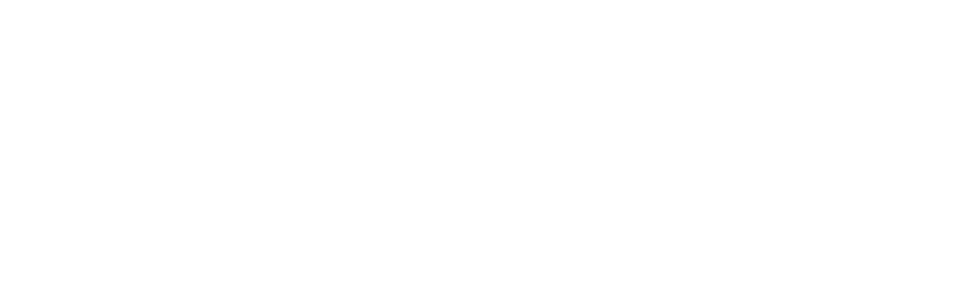
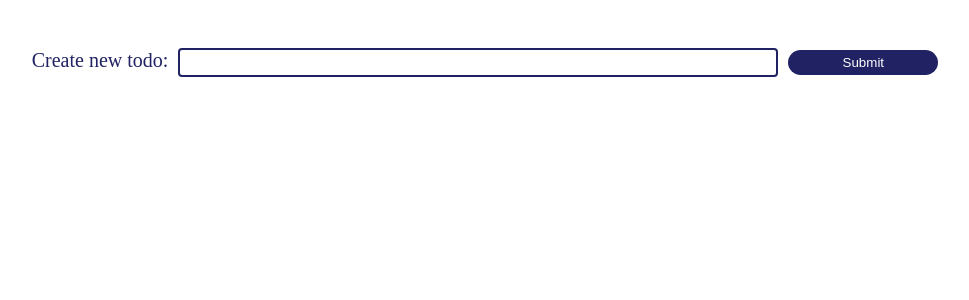
Before and after one commit to HannaRogalska/todo-project, a React (Vite) app: page / in a window 1280 px wide. Shown: the top 300 px of the page, without its empty margins (155-1124 px from the left). Built offline with nearby package versions, Linux system fonts and the light colour scheme.

Commit message:
created input-todo

```diff
--- a/src/App.tsx
+++ b/src/App.tsx
@@ -1,4 +1,5 @@
 import './App.css'
+import TodoInput from './Components/TodoInput/TodoInput'
 
 
 
@@ -7,7 +8,7 @@
 
   return (
     <>
-
+      <TodoInput/>
 
     </>
   )
--- /dev/null
+++ b/src/Components/TodoInput/TodoInput.module.css
@@ -0,0 +1,21 @@
+.inputForm{
+    color:var(--input-bg-color);
+    font-size: 20px;
+}
+.inputText {
+  padding: 5px 20px;
+  margin: 8px 10px;
+  box-sizing: border-box;
+  width: 50%;
+  border: 2px solid var(--input-bg-color);
+  border-radius: 4px;
+}
+.inputSubmit{
+    width: 150px;
+    padding: 5px 20px;
+    border-radius: 15px;
+    background-color: var(--input-bg-color);
+    border: none;
+    color: white;
+    cursor: pointer;
+}
--- /dev/null
+++ b/src/Components/TodoInput/TodoInput.tsx
@@ -0,0 +1,55 @@
+import { useEffect, type ChangeEvent, type FormEvent } from "react";
+import style from "./TodoInput.module.css";
+import { useState } from "react";
+interface Task{
+    text: string;
+    id: number;
+}
+const TodoInput = () => {
+    const [inputValue, setInputValue] = useState('');
+    const [tasks, setTasks] = useState<Task[]>(() => {
+         try {
+           const savedTasks = localStorage.getItem("tasks");
+           return savedTasks ? (JSON.parse(savedTasks) as Task[]) : [];
+         } catch {
+           return [];
+         }
+    });
+    useEffect(() => {
+      localStorage.setItem("tasks", JSON.stringify(tasks));
+    }, [tasks]);
+    const onChangeValue = (e: ChangeEvent<HTMLInputElement>) => {
+    setInputValue(e.target.value);
+    };
+    const handleAddTask = (e: FormEvent<HTMLFormElement>) => {
+      e.preventDefault();
+      if (inputValue.trim() !== "") {
+        const newTask = {
+          text: inputValue,
+          id: Date.now(),
+        };
+          setTasks((prevTasks) => [...prevTasks, newTask]);
+
+          setInputValue("");
+
+      }
+
+    };
+  return (
+    <form className={style.inputForm} onSubmit={handleAddTask}>
+      <label>
+        Create new todo:
+        <input
+          className={style.inputText}
+          type="text"
+          name="name"
+          value={inputValue}
+          onChange={onChangeValue}
+        />
+      </label>
+      <input className={style.inputSubmit} type="submit" value="Submit" />
+    </form>
+  );
+};
+
+export default TodoInput;
--- a/src/index.css
+++ b/src/index.css
@@ -1,3 +1,3 @@
 :root {
-
+  --input-bg-color: rgb(32, 34, 99);
 }
```
Also changed, not shown: src/App.css (line endings or trailing spaces).
